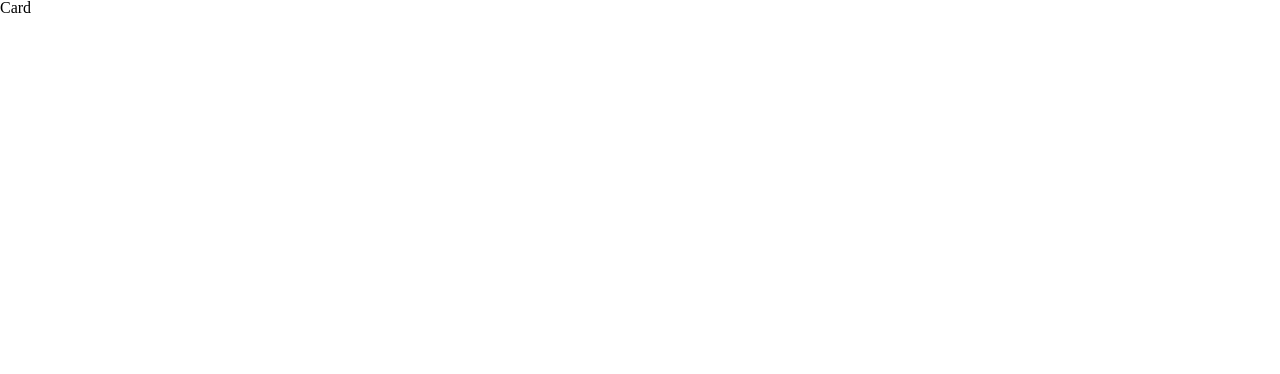
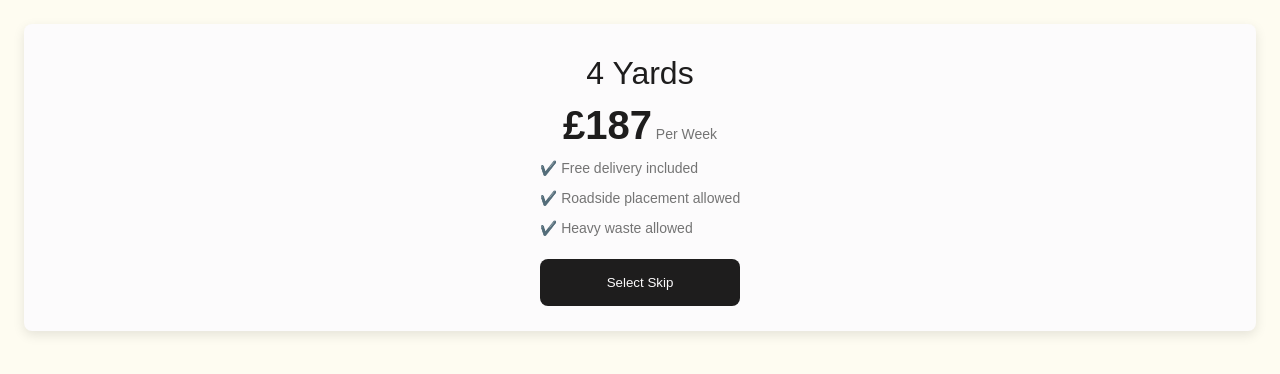
Before and after one commit to georgeailenei/remwaste-challenge, a React (Vite) app: page / in a window 1280 px wide. Shown: the top 374 px of the page. Built offline with nearby package versions, Linux system fonts and the light colour scheme.

Commit message:
card structure, styling and setup global sizes

```diff
--- a/src/App.tsx
+++ b/src/App.tsx
@@ -1,5 +1,6 @@
 import SelectSkip from './pages/SelectSkip/SelectSkip';
 import './styles/base.css';
+import './styles/globals.css';
 
 const App = () =>  <div><SelectSkip /></div>;
 
--- /dev/null
+++ b/src/components/Button/Button.tsx
@@ -0,0 +1,9 @@
+import './ButtonStyles.css';
+
+const Button = () => {
+  return (
+    <button className="select-skip-btn">Select Skip</button>
+  )
+}
+
+export default Button;
--- /dev/null
+++ b/src/components/Button/ButtonStyles.css
@@ -0,0 +1,17 @@
+.select-skip-btn {
+  border: none;
+  cursor: pointer;
+  background-color: var(--surface-dark);
+  color: var(--text-inverse);
+  padding: var(--spacing-sm);
+  border-radius: var(--spacing-xxs);
+  transition: background-color 0.3s ease-in-out;
+  width: 100%;
+  min-width: 120px;
+  max-width: 200px;
+}
+
+.select-skip-btn:hover {
+  background-color: var(--surface-success);
+  color: var(--text-primary);
+}
--- a/src/components/Card/Card.tsx
+++ b/src/components/Card/Card.tsx
@@ -1,8 +1,50 @@
+import Button from '../Button/Button';
 import './CardStyles.css';
 
 const Card = () => {
+  const item = {
+    id: 11554,
+    size: 4,
+    hire_period_days: 14,
+    transport_cost: null,
+    per_tonne_cost: null,
+    price_before_vat: 311,
+    vat: 20,
+    postcode: "NR32",
+    area: null,
+    forbidden: false,
+    created_at: "2021-04-06T17:04:42",
+    updated_at: "2024-04-02T09:22:38",
+    allowed_on_road: true,
+    allows_heavy_waste: true
+  };
+
+  const totalPrice = Math.ceil(item.price_before_vat * (1 + item.vat / 100) * (7 / item.hire_period_days));
+
+  const transportCostText = item.transport_cost === null ? "Free delivery included" : "Transport cost applies";
+  const roadPlacementText = item.allowed_on_road ? "Roadside placement allowed" : "Roadside placement not allowed";
+  const heavyWasteText = item.allows_heavy_waste ? "Heavy waste allowed" : "Heavy waste not permitted";
+
   return (
-    <div>Card</div>
+    <div className="card-container">
+    <span className="skip-size">{item.size} Yards</span>
+
+    <div className="pricing-details">
+      <div>
+        <span className="total-price">£{totalPrice}</span>
+        <span className="price-label"> Per Week</span>
+      </div>
+
+      <div>
+        <p className="skip-info">{transportCostText}</p>
+        <p className="skip-info">{roadPlacementText}</p>
+        <p className="skip-info">{heavyWasteText}</p>
+      </div>
+    </div>
+
+    <Button />
+
+  </div>
   )
 }
 
--- a/src/components/Card/CardStyles.css
+++ b/src/components/Card/CardStyles.css
@@ -0,0 +1,51 @@
+
+.card-container {
+  display: flex;
+  flex-direction: column;
+  align-items: center;
+  padding: var(--spacing-sm);
+  padding-bottom: var(--spacing-lg);
+  margin: var(--spacing-lg);
+  min-width: 300px;
+  background-color: var(--surface-light);
+  border-radius: var(--border-radius);
+  box-shadow: 0 4px 12px rgba(0, 0, 0, 0.1);
+  border: 1px solid transparent;
+}
+
+.card-container:hover {
+  border: 1px solid var(--surface-dark);
+}
+
+
+.skip-size {
+  font-size: var(--font-xl);
+  padding: var(--spacing-sm) 0;
+}
+
+.pricing-details {
+  display: flex;
+  flex-direction: column;
+  align-items: center;
+  padding-bottom: var(--spacing-lg);
+}
+
+.total-price {
+  font-size: var(--font-xxl);
+  font-weight: 900;
+}
+
+.price-label {
+  font-size: var(--font-sm);
+  color: var(--text-secondary);
+}
+
+.skip-info {
+  font-size: var(--font-sm);
+  color: var(--text-secondary);
+  padding-top: var(--spacing-sm);
+}
+
+.skip-info::before {
+  content: "✔️ ";
+}
--- /dev/null
+++ b/src/styles/globals.css
@@ -0,0 +1,36 @@
+:root {
+  --background-color: #fefcf1;
+
+  --primary-color: #1e1d1d;
+  --secondary-color: #fcfbfc;
+
+  --surface-light: #fcfbfc;
+  --surface-dark: #1e1d1d;
+  --surface-success: #d6fa53;
+
+  --text-primary: #1e1d1d;
+  --text-secondary: #747474;
+  --text-tertiary: #e0dfe2;
+  --text-inverse: #fcfbfc;
+
+  --border-radius: 8px;
+
+  --spacing-xxs: 8px;
+  --spacing-xs: 12px;
+  --spacing-sm: 16px;
+  --spacing-md: 20px;
+  --spacing-lg: 24px;
+  --spacing-xl: 32px;
+
+  --font-sm: 0.875rem;
+  --font-md: 1rem;
+  --font-lg: 1.5rem;
+  --font-xl: 2rem;
+  --font-xxl: 2.5rem;
+}
+
+body {
+  font-family: Arial, sans-serif;
+  background-color: var(--background-color);
+  color: var(--text-primary);
+}
```
